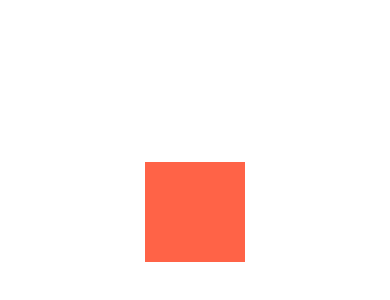
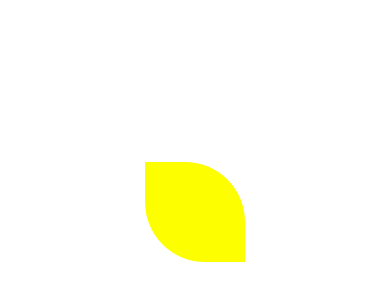
Before and after one commit to ahnniething/drag-animation, a React Native app: screen / in a window 390 px wide. Shown: the part 510-810 px from the top of the page. Built offline with nearby package versions, Linux system fonts and the light colour scheme.

Commit message:
#1 feat: make a leaf become a lemon using interpolations

```diff
--- a/App.js
+++ b/App.js
@@ -1,6 +1,7 @@
 import React, { useEffect, useRef, useState } from "react";
 import styled from "styled-components/native";
 import { Animated, Easing, Pre, Pressable} from "react-native";
+
 
 const Container = styled.View`
   flex: 1;
@@ -8,44 +9,63 @@ const Container = styled.View`
   align-items: center;
 `;
 const Box = styled.View`
-  background-color: tomato;
-  width: 100px;
-  height: 100px;
 `;
 
 const AnimatedBox = Animated.createAnimatedComponent(Box);
 
 export default function App() {
+
+
   const [up, setUp] = useState(false);
   const Y_POSITION = useRef(new Animated.Value(300)).current;
   const toggleUp = () => setUp((prev) => !prev);
   const moveUp = () => {
     Animated.timing(Y_POSITION, {
       toValue: up ? 300 : -300,
-      useNativeDriver: true,
+      useNativeDriver: false,
       duration:3000,
     }).start(toggleUp);
   };
-  const opacity = Y_POSITION.interpolate({
-    inputRange: [-300, -100, 100, 300],
-    outputRange: [1, 0.1, 0.1, 1],
+  const borderTopRightRadius = Y_POSITION.interpolate({
+    inputRange: [-300, 300],
+    outputRange: [120, 60],
   });
-  const borderRadius = Y_POSITION.interpolate({
+  const height = Y_POSITION.interpolate({
     inputRange: [-300, 300],
-    outputRange: [100, 0],
+    outputRange: [60, 100],
+  });
+  const width = Y_POSITION.interpolate({
+    inputRange: [-300, 300],
+    outputRange: [60, 100],
+  });
+  const borderBottomLeftRadius = Y_POSITION.interpolate({
+    inputRange: [-300, 300],
+    outputRange: [180, 60],
+  });
+  const rotation = Y_POSITION.interpolate({
+    inputRange: [-300, 300],
+    outputRange: ["-360deg", "360deg"],
+  });
+  const bgColor = Y_POSITION.interpolate({
+    inputRange: [-300, 300],
+    outputRange: ["rgb(156, 207, 19)", "rgb(253, 255, 0)"],
   });
   Y_POSITION.addListener(() => {
+    console.log(rotation);
     console.log("Y VALUE:", Y_POSITION);
-    console.log("opacity VALUE:", opacity);
-    console.log("borderRadius VALUE:", borderRadius);
+    console.log("rotation VALUE:", rotation);
+    console.log("bgColor VALUE:", bgColor);
   });
   return (
     <Container>
       <Pressable onPress={moveUp}>
         <AnimatedBox style={{
-          opacity,
-          borderRadius,
-          transform: [{ translateY: Y_POSITION }] }} />
+          height,
+          width,
+          borderTopRightRadius,
+          borderBottomLeftRadius,
+          backgroundColor: bgColor,
+          transform: [{ rotateY: rotation},{translateY: Y_POSITION }] }} />
       </Pressable>
     </Container>
   );
```
